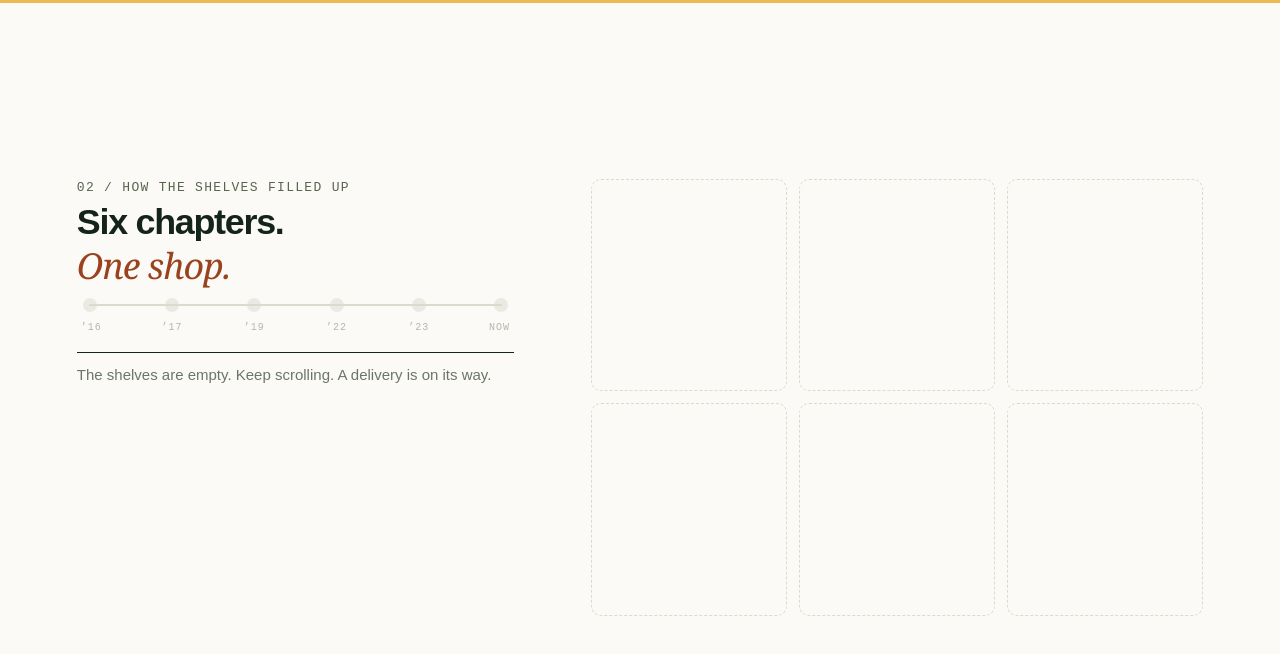
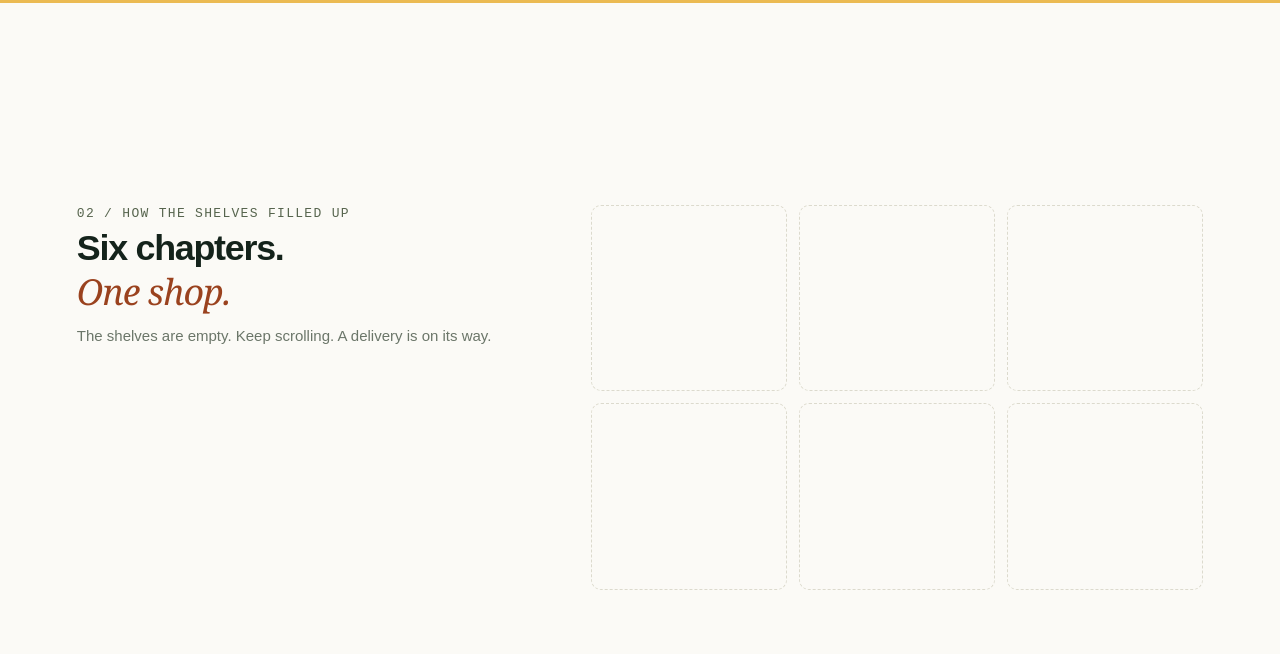
Before and after one commit to Thuvarakanp/TestPort, a React (Vite) app: page / in a window 1280 px wide. Shown: the part 2986-3640 px from the top of the page. Built offline with nearby package versions, Linux system fonts and the light colour scheme.

Commit message:
Career section: remove timeline rail and divider line
Co-Authored-By: Claude Sonnet 5.5 <noreply@anthropic.com>
Claude-Session: https://claude.ai/code/session_01JbT4DJRAdyRM58RNoFcmRz

```diff
--- a/src/components/CareerShelves.jsx
+++ b/src/components/CareerShelves.jsx
@@ -62,22 +62,6 @@ export default function CareerShelves({ paused }) {
           <div className="stock-side">
             <span className="eyebrow">02 / HOW THE SHELVES FILLED UP</span>
             <h2 id="story-title">Six chapters.<br /><em>One shop.</em></h2>
-            <div className="rail" role="group" aria-label="Career timeline">
-              <span className="rail-line" aria-hidden="true"><i style={{ width: `${selectedIdx === null ? 0 : (selectedIdx / (TOTAL - 1)) * 100}%` }} /></span>
-              {careerShelves.map((c, i) => (
-                <button
-                  key={c.n}
-                  type="button"
-                  className={`rail-dot${i <= (selectedIdx ?? -1) ? ' reached' : ''}${selectedIdx === i ? ' active' : ''}`}
-                  disabled={i >= landed}
-                  onClick={() => setPicked(i)}
-                  aria-label={`Go to shelf ${c.n}: ${c.role}`}
-                >
-                  <span className="rail-year">{c.year}</span>
-                </button>
-              ))}
-            </div>
-
             <div className="stock-detail" aria-live="polite">
               {/* every role is rendered in the same cell so the panel keeps the height of the tallest one */}
               {careerShelves.map((c, i) => (
--- a/src/styles/stockroom.css
+++ b/src/styles/stockroom.css
@@ -159,3 +159,8 @@
   .price-tag{margin-top:8px;padding-top:8px}
 }
 @media(min-width:901px) and (max-height:820px){.rail{padding-bottom:32px}.card-ghost{display:none}}
+
+/* no timeline rail or divider line above the details */
+.stock-detail{border-top:0;padding-top:0}
+.stock-detail{overflow:visible}
+.detail-nav{margin:0}
```
